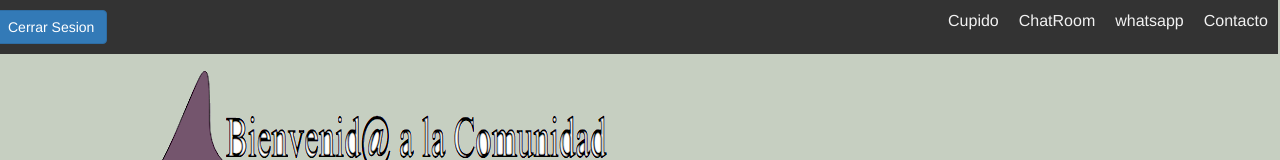
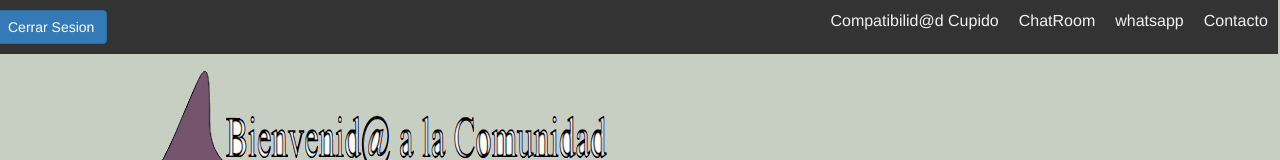
Before and after one commit to worldonlinegame/pfGreat, a website: page index.html in a window 1280 px wide. Shown: the top 160 px of the page. Drawn offline with nearby package versions, Linux system fonts and the light colour scheme; sample sign-in values are in the browser's storage.

Commit message:
cambios en pg

```diff
--- a/index.html
+++ b/index.html
@@ -18,7 +18,7 @@
       <a href="contact.html">Contacto</a>
       <a href="#" type="submit"  onclick="showDiv()">whatsapp</a>
       <a href="https://chat-7dc52.firebaseapp.com/login.html">ChatRoom</a>
-      <a href="https://worldonlinegame.github.io/cup/">Cupido</a>
+      <a href="https://worldonlinegame.github.io/cup/">Compatibilid@d Cupido</a>
     </div>
 
 <!------ Include the above in your HEAD tag ---------->
```
